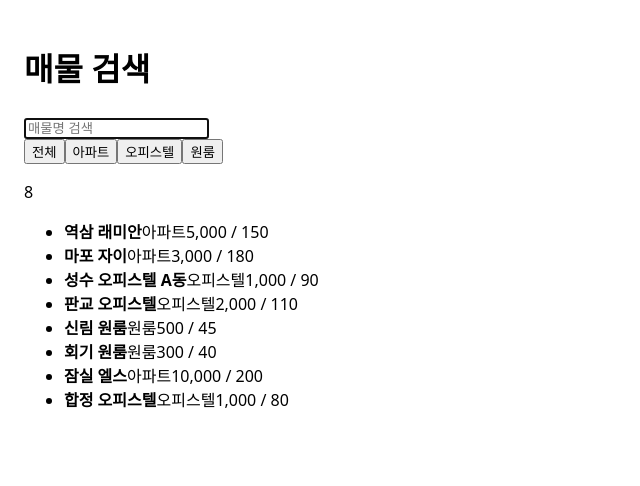
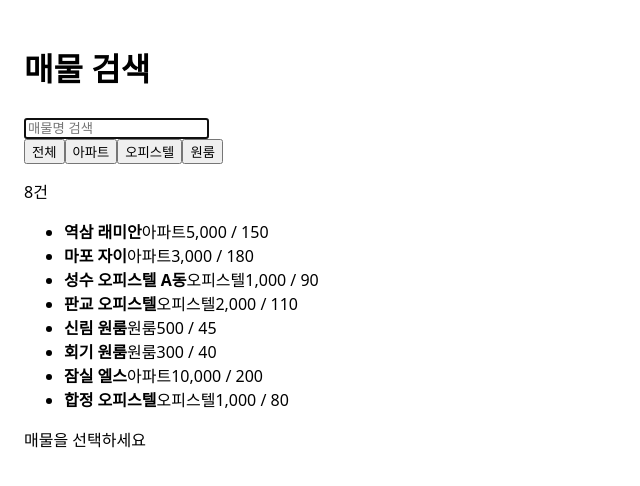
Before and after one commit to Jeong-jj/vue-to-react, a React (Vite) app in the folder react-basics/: page / in a window 1280 px wide. Shown: the top 486 px of the page, without its empty margins (0-640 px from the left). Built offline with nearby package versions, Linux system fonts and the light colour scheme.

Commit message:
Feedback: match Vue reference empty state and count label
- Add 건 suffix to the result count
- Show 매물을 선택하세요 when nothing is selected (v-if/v-else → ternary)

```diff
--- a/react-basics/src/day02/React/PropertyApp.tsx
+++ b/react-basics/src/day02/React/PropertyApp.tsx
@@ -36,7 +36,7 @@
       <SearchInput value={keyword} onChange={setKeyword} />
       <CategoryFilter selected={category} onChange={selectCategory} />
 
-      <p>{filteredItems.length}</p>
+      <p>{filteredItems.length}건</p>
 
       <ItemList
         items={filteredItems}
@@ -44,12 +44,15 @@
         onSelect={setSelectedId}
       />
 
-      {selectedItem && (
+      {/* v-if / v-else → 삼항 연산자 */}
+      {selectedItem ? (
         <ItemDetail item={selectedItem}>
           <button type="button" onClick={() => setSelectedId(null)}>
             닫기
           </button>
         </ItemDetail>
+      ) : (
+        <p>매물을 선택하세요</p>
       )}
     </>
   );
```
